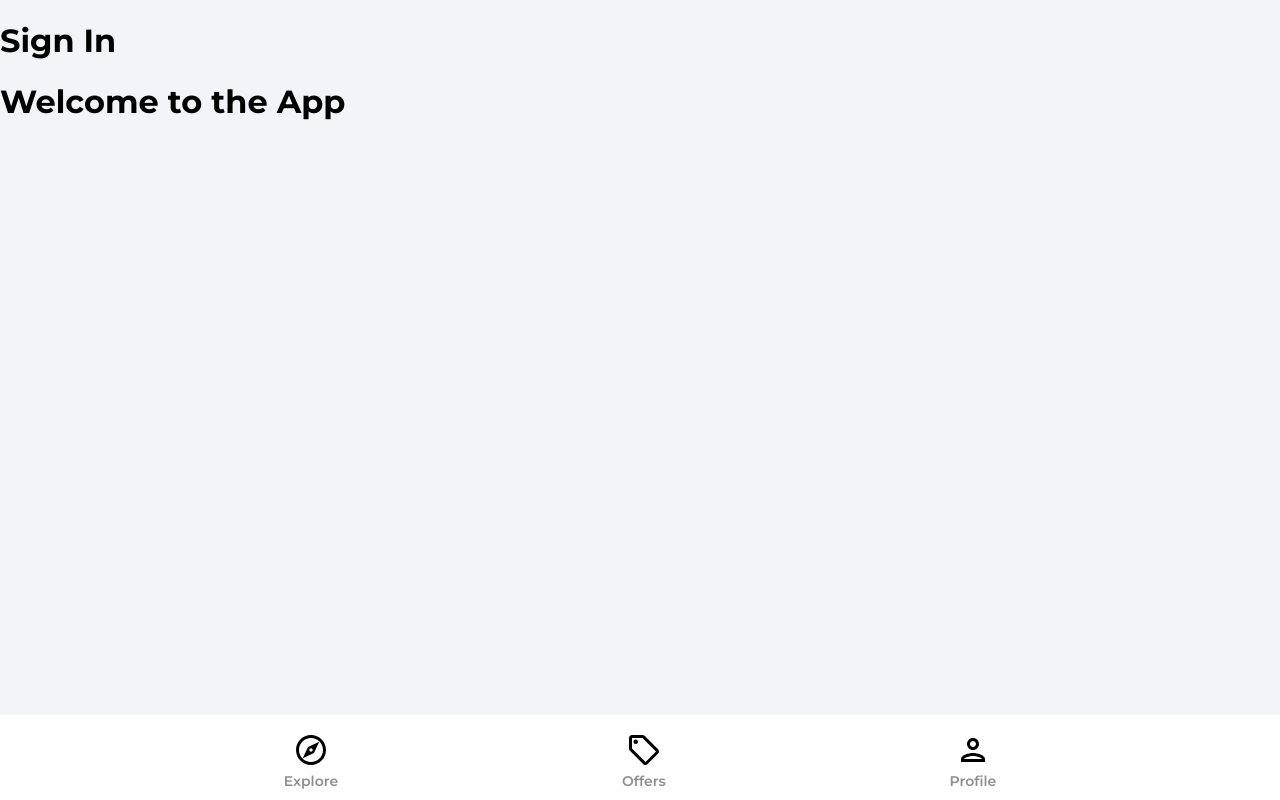
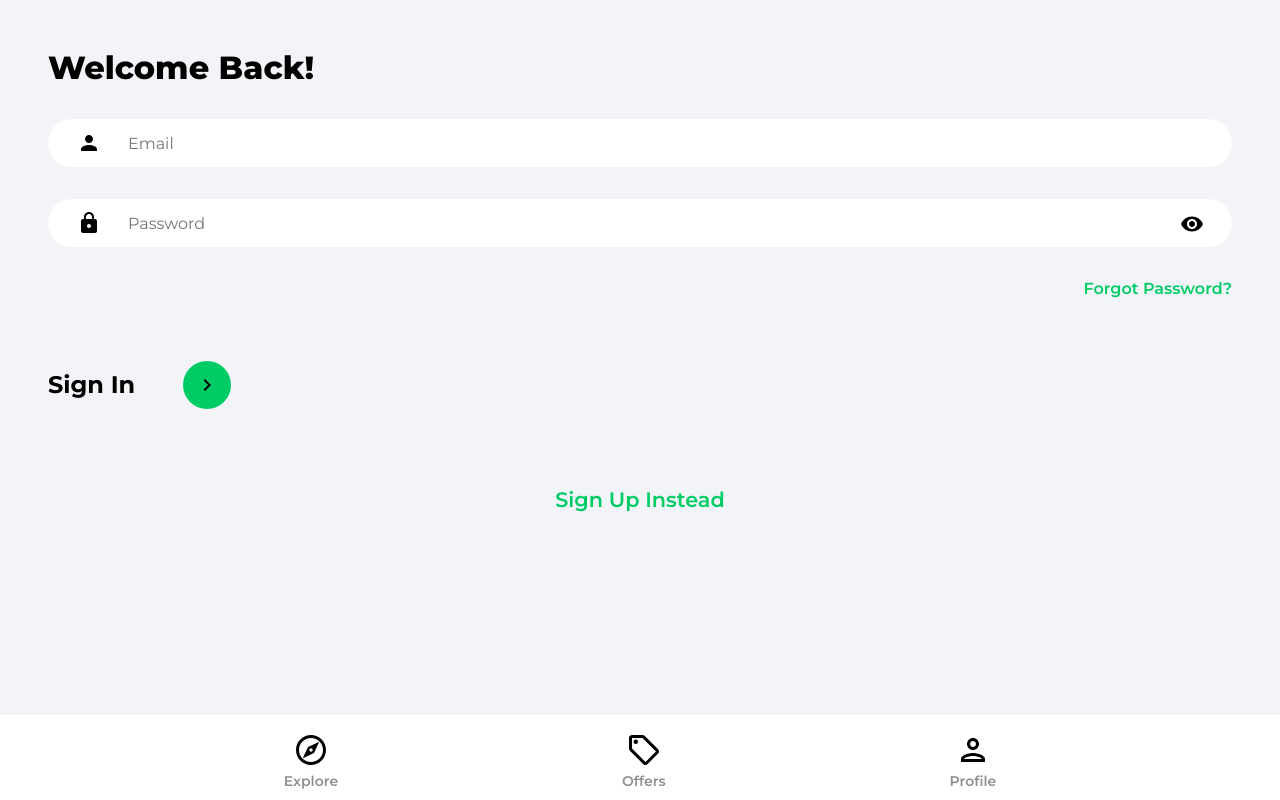
Before and after one commit to dhairya-p/house-marketplace, a React (Vite) app: page /sign-in in a window 1280 px wide. Built offline with nearby package versions, Linux system fonts and the light colour scheme.

Commit message:
Add signin functionality

```diff
--- a/src/App.jsx
+++ b/src/App.jsx
@@ -24,7 +24,7 @@
       </Router>
 
       <div className="container">
-        <h1>Welcome to the App</h1>
+
       </div>
     </>
   )
--- a/src/index.css
+++ b/src/index.css
@@ -301,6 +301,7 @@
   font-weight: 600;
   text-align: center;
   margin-bottom: 3rem;
+  font-size: 1.3rem;
 }
 
 @media (min-width: 1217px) {
--- a/src/pages/SignIn.jsx
+++ b/src/pages/SignIn.jsx
@@ -1,6 +1,6 @@
 import { useState } from "react"
 import { Link, useNavigate } from "react-router-dom"
-import ArrowRightIconUrl from '..assets/svg/keyboardArrowRightIcon.svg'
+import ArrowRightIconUrl from '../assets/svg/keyboardArrowRightIcon.svg'
 import visibilityIconUrl from '../assets/svg/visibilityIcon.svg'
 
 function SignIn() {
@@ -17,38 +17,67 @@
       [e.target.id]: e.target.value
     }))
   }
-  const onSubmit = async (e) => {
-    e.preventDefault()
-    try {
-      const response = await fetch('/api/signin', {
-        method: 'POST',
-        headers: {
-          'Content-Type': 'application/json'
-        },
-        body: JSON.stringify({
-          email,
-          password
-        })
-      })
-      const data = await response.json()
-      if (response.ok) {
-        // Handle successful sign-in
-        console.log('Sign-in successful:', data)
-        navigate('/')
-      } else {
-        // Handle sign-in error
-        console.error('Sign-in error:', data)
-      }
-    } catch (error) {
-      console.error('Error during sign-in:', error)
-    }
+  const onSubmit = () => {
+
   }
 
+  return (
+    <div className="pageContainer">
+      <header>
+        <p className="pageHeader">Welcome Back!</p>
+     </header>
 
-  return (
-    <div>
-      <h1>Sign In</h1>
+      <form>
+        <input
+          type="email"
+          className="emailInput"
+          placeholder="Email"
+          id="email"
+          value={email}
+          onChange={onChange}
+        />
+
+        <div className="passwordInputDiv">
+          <input
+            type={showPassword ? "text" : "password"}
+            className="passwordInput"
+            placeholder="Password"
+            id="password"
+            value={password}
+            onChange={onChange}
+          />
+          <img
+            src={visibilityIconUrl}
+            alt="show password"
+            className="showPassword"
+            onClick={() => setShowPassword((prevState) => !prevState)}
+          />
+        </div>
+
+        <Link to="/forgot-password" className="forgotPasswordLink">
+          Forgot Password?
+        </Link>
+
+        <div className="signInBar">
+          <p className="signInText">Sign In</p>
+          <button className="signInButton">
+            <img
+              src={ArrowRightIconUrl}
+              alt="arrow right"
+              className="arrowRightIcon"
+              onClick={onSubmit}
+            />
+          </button>
+        </div>
+      </form>
+
+      {/* Google OAuth */}
+
+      <Link to="/sign-up" className="registerLink">
+        Sign Up Instead
+      </Link>
     </div>
+
   )
 }
 
```
